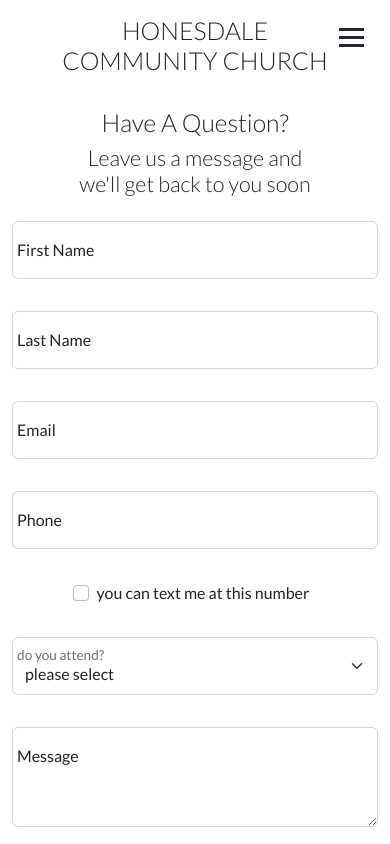
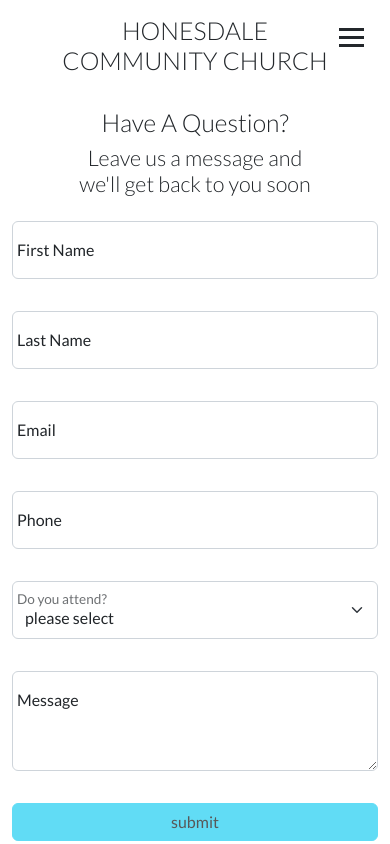
Before and after one commit to caseydean8/honesdale-cc-next, a Next.js app: page /contact-2 in a window 390 px wide. Shown: the top 844 px of the page. Built offline with nearby package versions, Linux system fonts and the light colour scheme.

Commit message:
Checkbox renders on phone validation

```diff
--- a/components/Checkbox.tsx
+++ b/components/Checkbox.tsx
@@ -8,7 +8,7 @@
   const [field, meta] = useField(props.name);
 
   return (
-    <div className={`form-check col-md-6 mb-3 ${props.className}`}>
+    <div className={`form-check col-md-6 ${props.className}`}>
       <input className='form-check-input float-none' type='checkbox' {...field} />
       <label className='from-check-label text-start ps-2'>{children}</label>
       {meta.touched && meta.error ? <div className='error'>{meta.error}</div> : null}
--- a/pages/contact-2/index.tsx
+++ b/pages/contact-2/index.tsx
@@ -1,5 +1,5 @@
 import React, { useState } from 'react';
-import { Form, Formik } from 'formik';
+import { Field, Form, Formik } from 'formik';
 import * as Yup from 'yup';
 import TextInput from '@/components/TextInput';
 import TextArea from '@/components/TextArea';
@@ -23,8 +23,21 @@
   const [submitted, setSubmitted] = useState(false);
   const [loading, setLoading] = useState(false);
 
-  const phoneRegExp =
-    /^((\\+[1-9]{1,4}[ \\-]*)|(\\([0-9]{2,3}\\)[ \\-]*)|([0-9]{2,4})[ \\-]*)*?[0-9]{3,4}?[ \\-]*[0-9]{3,4}?$/;
+  const CheckboxConditionalRender = (props: {
+    errors: string;
+    values: string;
+    className: string;
+  }) => {
+    if (!props.errors && props.values) {
+      return (
+        <Checkbox name='cellCheck' className={props.className}>
+          you can text me at this number
+        </Checkbox>
+      );
+    }
+  };
+
+  const phoneRegExp = /^(\+\d{1,2}\s?)?\(?\d{3}\)?[\s.-]?\d{3}[\s.-]?\d{4}$/;
 
   const validationSchema = Yup.object({
     firstName: Yup.string().max(15, 'Must be 15 characters or less').required('Required'),
@@ -48,6 +61,7 @@
       message,
     };
 
+    // alert(JSON.stringify(values, null, 2));
     emailjs
       .send(
         process.env.NEXT_PUBLIC_EMAILJS_SERVICE_ID,
@@ -87,7 +101,7 @@
           validationSchema={validationSchema}
           onSubmit={values => handleFormSubmit(values)}
         >
-          {({ isValid, isSubmitting, dirty }) => (
+          {({ isValid, isSubmitting, dirty, errors, touched, values }) => (
             <>
               <Head>
                 <title>Contact</title>
@@ -105,18 +119,22 @@
                 <TextInput name='lastName' type='text' placeholder='Last Name' />
                 <TextInput name='email' type='text' placeholder='Email' />
                 <TextInput name='phone' type='text' placeholder='Phone' />
-                <Checkbox name='cellCheck' className='d-md-none'>
-                  you can text me at this number
-                </Checkbox>
-                <SelectInput name='attends' label='do you attend?'>
+                <CheckboxConditionalRender
+                  className='d-md-none'
+                  values={values.phone}
+                  errors={errors.phone}
+                />
+                <SelectInput name='attends' label='Do you attend?'>
                   <option value='default'>please select</option>
                   <option value='yes'>yes</option>
                   <option value='planning to'>I'm planning to</option>
                   <option value='no'>no</option>
                 </SelectInput>
-                <Checkbox name='cellCheck' className='d-none d-md-block'>
-                  you can text me at this number
-                </Checkbox>
+                <CheckboxConditionalRender
+                  className='d-none d-md-block'
+                  values={values.phone}
+                  errors={errors.phone}
+                />
                 <TextArea name='message' placeholder='Message' />
                 <div className='d-grid d-sm-block'>
                   {loading ? (
@@ -136,7 +154,6 @@
                 </div>
               </Form>
               <h4 className='mt-5'>. . . or feel free to call us</h4>
-
               <button className='btn btn-info btn-lg mt-2'>
                 <a href='tel:5702533267' className='black-link'>
                   570 253-3267
```
